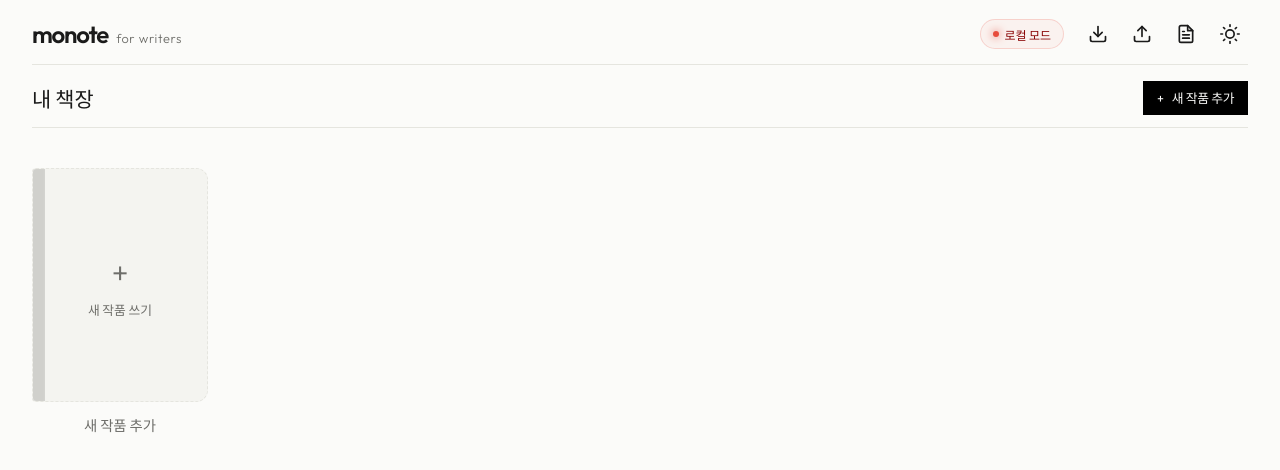
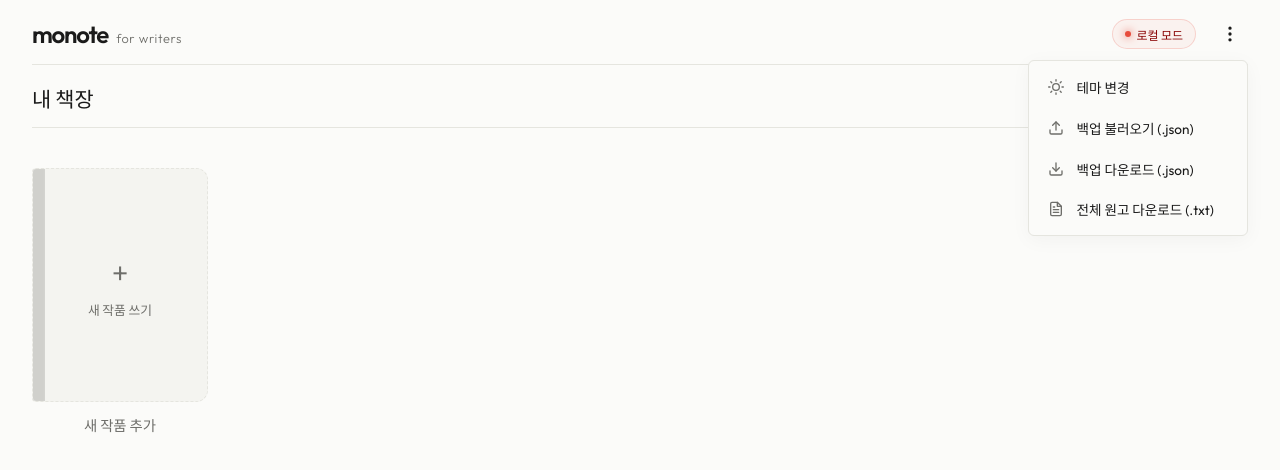
Before and after one commit to neo-elon/monote, a plain HTML site: page index.html in a window 1280 px wide. Both pictures are taken after a click on the button "Menu". Drawn offline with nearby package versions, Linux system fonts and the light colour scheme; no server answers.

Commit message:
메뉴버튼 정리

```diff
--- a/app.js
+++ b/app.js
@@ -257,6 +257,28 @@ function triggerSave() {
 
 // Set up UI Event Listeners
 function setupEventListeners() {
+    // Menu Dropdown Logic
+    const menuBtn = document.getElementById('menu-btn');
+    const menuDropdown = document.getElementById('menu-dropdown');
+    if (menuBtn && menuDropdown) {
+        menuBtn.addEventListener('click', (e) => {
+            e.stopPropagation();
+            menuDropdown.classList.toggle('show');
+        });
+
+        document.addEventListener('click', (e) => {
+            if (!e.target.closest('.menu-dropdown-container')) {
+                menuDropdown.classList.remove('show');
+            }
+        });
+
+        menuDropdown.querySelectorAll('.dropdown-item').forEach(item => {
+            item.addEventListener('click', () => {
+                menuDropdown.classList.remove('show');
+            });
+        });
+    }
+
     // Theme Toggle
     themeToggle.addEventListener('click', () => {
         if (document.body.classList.contains('light-mode')) {
--- a/index.html
+++ b/index.html
@@ -29,27 +29,18 @@
                     <span class="sync-dot"></span>
                     <span class="sync-text">대기 중</span>
                 </div>
-                <button id="export-project" class="btn-icon" title="전체 백업 다운로드 (.json)" aria-label="Backup Project">
-                    <svg viewBox="0 0 24 24" fill="none" stroke="currentColor" stroke-width="2" stroke-linecap="round"
-                        stroke-linejoin="round">
-                        <path d="M21 15v4a2 2 0 0 1-2 2H5a2 2 0 0 1-2-2v-4"></path>
-                        <polyline points="7 10 12 15 17 10"></polyline>
-                        <line x1="12" y1="15" x2="12" y2="3"></line>
+
+                <div class="menu-dropdown-container">
+                    <button id="menu-btn" class="btn-icon" title="메뉴" aria-label="Menu">
+                        <svg viewBox="0 0 24 24" fill="none" stroke="currentColor" stroke-width="2" stroke-linecap="round" stroke-linejoin="round">
+                            <circle cx="12" cy="12" r="1"></circle>
+                            <circle cx="12" cy="5" r="1"></circle>
+                            <circle cx="12" cy="19" r="1"></circle>
                         </svg>
                     </button>
-                <button id="import-project-trigger" class="btn-icon" title="백업 파일 불러오기" aria-label="Import Project">
-                    <svg viewBox="0 0 24 24" fill="none" stroke="currentColor" stroke-width="2" stroke-linecap="round"
-                        stroke-linejoin="round">
-                        <path d="M21 15v4a2 2 0 0 1-2 2H5a2 2 0 0 1-2-2v-4"></path>
-                        <polyline points="17 8 12 3 7 8"></polyline>
-                        <line x1="12" y1="3" x2="12" y2="15"></line>
-                    </svg>
-                </button>
-                <button id="export-project-txt" class="btn-icon" title="전체 원고 다운로드 (.txt)" aria-label="Export Project TXT">
-                    <svg viewBox="0 0 24 24" fill="none" stroke="currentColor" stroke-width="2" stroke-linecap="round" stroke-linejoin="round"><path d="M14 2H6a2 2 0 0 0-2 2v16a2 2 0 0 0 2 2h12a2 2 0 0 0 2-2V8z"></path><polyline points="14 2 14 8 20 8"></polyline><line x1="16" y1="13" x2="8" y2="13"></line><line x1="16" y1="17" x2="8" y2="17"></line><polyline points="10 9 9 9 8 9"></polyline></svg>
-                </button>
-                <input type="file" id="import-project-file" accept=".json" style="display: none;">
-                <button id="theme-toggle" class="btn-icon" title="테마 변경" aria-label="Toggle Theme">
+                    <div id="menu-dropdown" class="menu-dropdown">
+                        <button id="theme-toggle" class="dropdown-item" title="테마 변경">
+                            <span class="dropdown-icon">
                                 <svg class="sun-icon" viewBox="0 0 24 24" fill="none" stroke="currentColor" stroke-width="2"
                                     stroke-linecap="round" stroke-linejoin="round">
                                     <circle cx="12" cy="12" r="5"></circle>
@@ -66,7 +57,40 @@
                                     stroke-linecap="round" stroke-linejoin="round" style="display: none;">
                                     <path d="M21 12.79A9 9 0 1 1 11.21 3 7 7 0 0 0 21 12.79z"></path>
                                 </svg>
+                            </span>
+                            테마 변경
                         </button>
+                        <button id="import-project-trigger" class="dropdown-item" title="백업 파일 불러오기">
+                            <span class="dropdown-icon">
+                                <svg viewBox="0 0 24 24" fill="none" stroke="currentColor" stroke-width="2" stroke-linecap="round"
+                                    stroke-linejoin="round">
+                                    <path d="M21 15v4a2 2 0 0 1-2 2H5a2 2 0 0 1-2-2v-4"></path>
+                                    <polyline points="17 8 12 3 7 8"></polyline>
+                                    <line x1="12" y1="3" x2="12" y2="15"></line>
+                                </svg>
+                            </span>
+                            백업 불러오기 (.json)
+                        </button>
+                        <button id="export-project" class="dropdown-item" title="전체 백업 다운로드 (.json)">
+                            <span class="dropdown-icon">
+                                <svg viewBox="0 0 24 24" fill="none" stroke="currentColor" stroke-width="2" stroke-linecap="round"
+                                    stroke-linejoin="round">
+                                    <path d="M21 15v4a2 2 0 0 1-2 2H5a2 2 0 0 1-2-2v-4"></path>
+                                    <polyline points="7 10 12 15 17 10"></polyline>
+                                    <line x1="12" y1="15" x2="12" y2="3"></line>
+                                </svg>
+                            </span>
+                            백업 다운로드 (.json)
+                        </button>
+                        <button id="export-project-txt" class="dropdown-item" title="전체 원고 다운로드 (.txt)">
+                            <span class="dropdown-icon">
+                                <svg viewBox="0 0 24 24" fill="none" stroke="currentColor" stroke-width="2" stroke-linecap="round" stroke-linejoin="round"><path d="M14 2H6a2 2 0 0 0-2 2v16a2 2 0 0 0 2 2h12a2 2 0 0 0 2-2V8z"></path><polyline points="14 2 14 8 20 8"></polyline><line x1="16" y1="13" x2="8" y2="13"></line><line x1="16" y1="17" x2="8" y2="17"></line><polyline points="10 9 9 9 8 9"></polyline></svg>
+                            </span>
+                            전체 원고 다운로드 (.txt)
+                        </button>
+                    </div>
+                </div>
+                <input type="file" id="import-project-file" accept=".json" style="display: none;">
             </div>
         </header>
 
--- a/style.css
+++ b/style.css
@@ -997,3 +997,75 @@ body {
     50% { transform: scale(1.3); opacity: 0.5; }
     100% { transform: scale(1); opacity: 1; }
 }
+
+/* Menu Dropdown Container & Menu dropdown list styling */
+.menu-dropdown-container {
+    position: relative;
+    display: inline-block;
+}
+
+.menu-dropdown {
+    display: none;
+    position: absolute;
+    top: 100%;
+    right: 0;
+    margin-top: 0.5rem;
+    background-color: var(--bg-primary);
+    border: 1px solid var(--border-color);
+    border-radius: 6px;
+    box-shadow: var(--shadow-md);
+    z-index: 1000;
+    min-width: 220px;
+    padding: 0.35rem 0;
+    animation: fadeInDropdown 0.2s cubic-bezier(0.16, 1, 0.3, 1);
+}
+
+@keyframes fadeInDropdown {
+    from {
+        opacity: 0;
+        transform: translateY(-5px);
+    }
+    to {
+        opacity: 1;
+        transform: translateY(0);
+    }
+}
+
+.menu-dropdown.show {
+    display: block;
+}
+
+.dropdown-item {
+    display: flex;
+    align-items: center;
+    gap: 0.75rem;
+    width: 100%;
+    padding: 0.65rem 1.1rem;
+    background: none;
+    border: none;
+    font-family: var(--font-sans);
+    font-size: 0.85rem;
+    color: var(--text-primary);
+    text-align: left;
+    cursor: pointer;
+    transition: background-color var(--transition-speed);
+}
+
+.dropdown-item:hover {
+    background-color: var(--bg-secondary);
+}
+
+.dropdown-icon {
+    display: inline-flex;
+    align-items: center;
+    justify-content: center;
+    width: 18px;
+    height: 18px;
+}
+
+.dropdown-icon svg {
+    width: 16px;
+    height: 16px;
+    color: var(--text-secondary);
+    display: block;
+}
```
Lines whose indentation alone changed are shown as unchanged.
